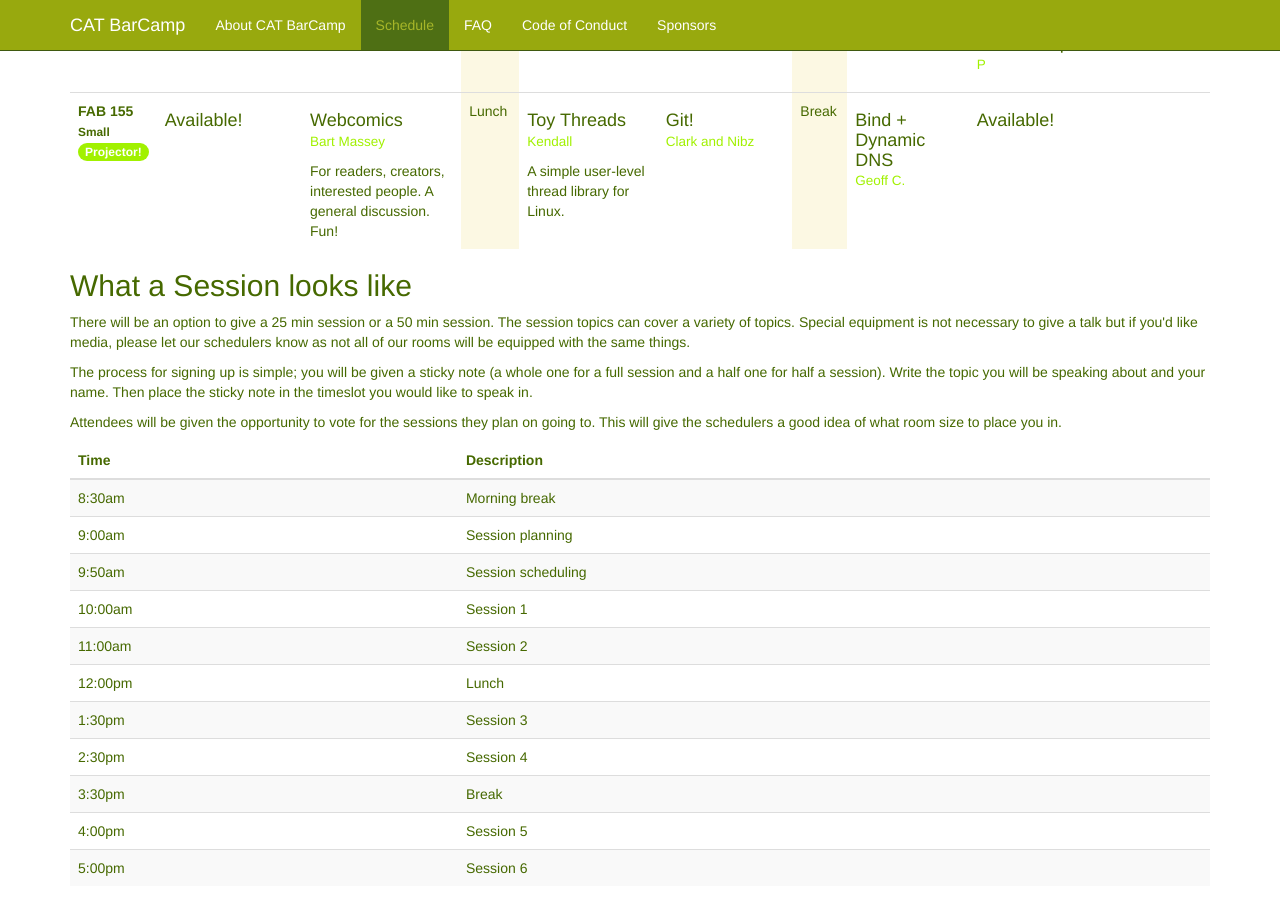
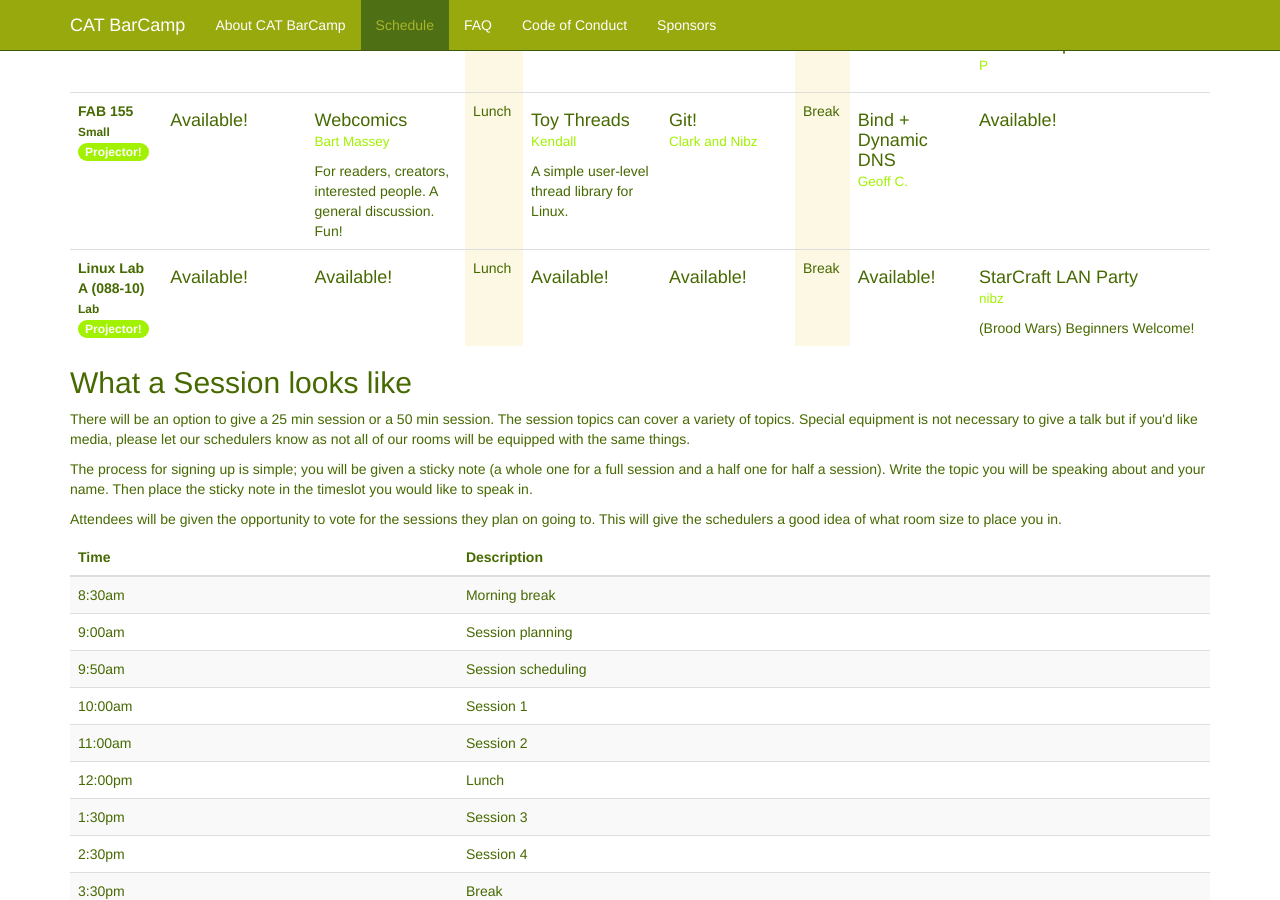
Before and after one commit to catbarcamp/catbarcamp.github.io, a Jekyll site: the page built from schedule.html, in a window 1280 px wide and 900 px high, scrolled down 1129 px. Built offline with Jekyll 4.4.1, drawn with Linux system fonts in a browser that asks for light colours; some of the changed text lies outside the part shown.

Commit message:
Automated schedule update.

```diff
--- a/schedule.html
+++ b/schedule.html
@@ -210,4 +210,29 @@ section: schedule
     <td><h4>Bind + Dynamic DNS<br><small>Geoff C.</small></h4></td>
     <td><h4>Available!<br><small></small></h4></td>
   </tr>
+  <tr>
+    <th>
+      <strong>
+        Linux Lab A (088-10)
+      </strong>
+      </br>
+      <small>
+        Lab
+      </small>
+      <br>
+      <span class="badge">Projector!</span>
+    </th>
+    <td><h4>Available!<br><small></small></h4></td>
+    <td><h4>Available!<br><small></small></h4></td>
+    <td class="bg-warning">
+      Lunch
+    </td>
+    <td><h4>Available!<br><small></small></h4></td>
+    <td><h4>Available!<br><small></small></h4></td>
+    <td class="bg-warning">
+      Break
+    </td>
+    <td><h4>Available!<br><small></small></h4></td>
+    <td><h4>StarCraft LAN Party<br><small>nibz</small></h4>(Brood Wars) Beginners Welcome!</td>
+  </tr>
 </table>
```
Also changed, not shown: other parts of schedule.html (+1 -1 lines).
